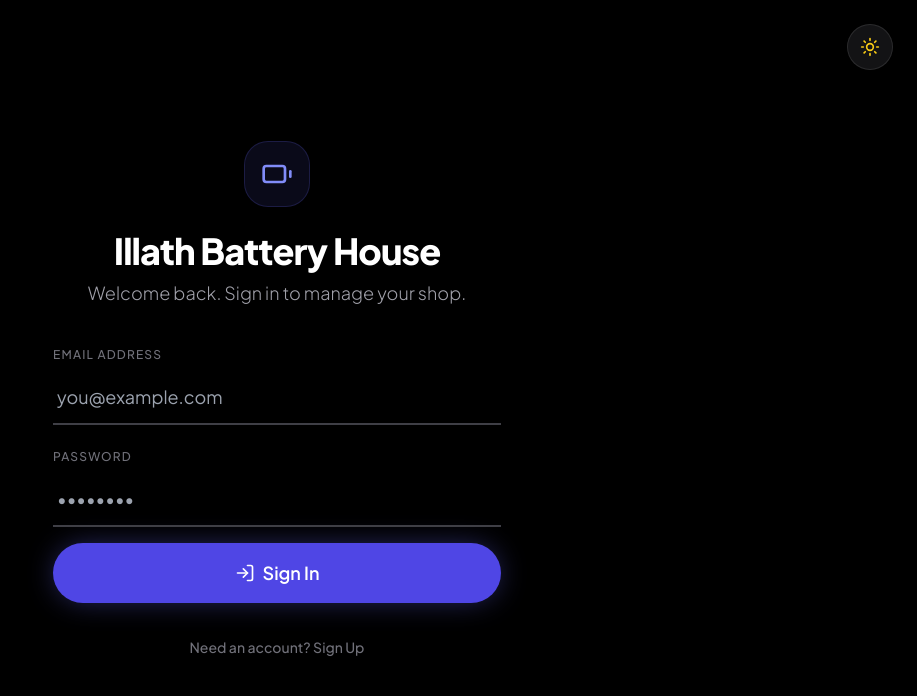
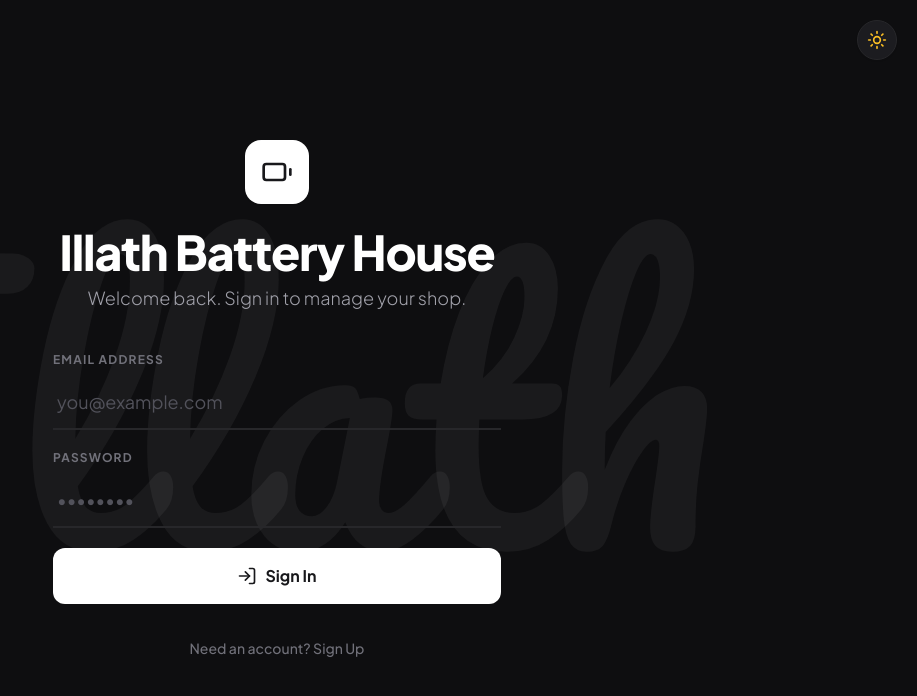
Before and after one commit to xCaptaiN09/illath-battery-crm, a React (Vite) app: page / in a window 1280 px wide. Shown: the top 696 px of the page, without its empty margins (363-1280 px from the left). Built offline with nearby package versions, Linux system fonts and the light colour scheme; no server answers.

Commit message:
ui: redesign login to match theme (accent button, watermark, chip)

```diff
--- a/src/components/Login.jsx
+++ b/src/components/Login.jsx
@@ -3,6 +3,10 @@ import { supabase } from "../supabaseClient";
 import { motion, AnimatePresence } from "framer-motion";
 import { Battery, UserPlus, LogIn, Sun, Moon } from "lucide-react";
 import { useTheme } from "../context/ThemeContext";
+
+// Login can't read the shop name from the DB (RLS blocks it until signed in),
+// so set the brand shown on this screen here. The first word becomes the watermark.
+const BRAND_NAME = "Illath Battery House";
 
 export default function Login() {
   const [email, setEmail] = useState("");
@@ -12,6 +16,8 @@ export default function Login() {
   const [mode, setMode] = useState("login");
   const [signupSuccess, setSignupSuccess] = useState(false);
   const { theme, toggleTheme } = useTheme();
+
+  const brandMark = BRAND_NAME.trim().split(/\s+/)[0] || "CRM";
 
   const handleSubmit = async (e) => {
     e.preventDefault();
@@ -37,16 +43,25 @@ export default function Login() {
   };
 
   return (
-    <div className="min-h-screen flex flex-col items-center justify-center p-4 transition-colors bg-gray-50 dark:bg-black">
-      {/* Theme Toggle */}
+    <div className="min-h-screen relative overflow-hidden flex flex-col items-center justify-center p-6 transition-colors bg-[var(--canvas)]">
+      {/* Faint brand-script watermark, centered behind everything */}
+      <span
+        aria-hidden="true"
+        className="brand-mark pointer-events-none select-none absolute left-1/2 top-1/2 -translate-x-1/2 -translate-y-1/2 z-0 whitespace-nowrap text-[34vw] md:text-[18rem] xl:text-[22rem] text-zinc-900/[0.04] dark:text-white/[0.05]"
+      >
+        {brandMark}
+      </span>
+
+      {/* Theme toggle — same floating circular chip as the dashboard */}
       <button
         onClick={toggleTheme}
-        className="absolute top-6 right-6 p-3 rounded-full bg-white dark:bg-zinc-800/50 backdrop-blur-md border border-black/5 dark:border-white/10"
+        aria-label="Toggle theme"
+        className="absolute top-5 right-5 z-20 w-10 h-10 rounded-full flex items-center justify-center bg-[var(--card)] border border-[var(--card-border)] shadow-sm text-zinc-900 dark:text-white transition-transform active:scale-95"
       >
         {theme === "dark" ? (
-          <Sun className="w-5 h-5 text-yellow-400" />
+          <Sun className="w-5 h-5 text-amber-400" />
         ) : (
-          <Moon className="w-5 h-5 text-zinc-900" />
+          <Moon className="w-5 h-5" />
         )}
       </button>
 
@@ -54,45 +69,53 @@ export default function Login() {
         initial={{ opacity: 0, y: 20 }}
         animate={{ opacity: 1, y: 0 }}
         transition={{ duration: 0.5 }}
-        className="w-full max-w-md flex flex-col items-center text-center"
+        className="relative z-10 w-full max-w-md flex flex-col items-center text-center"
       >
-        <div className="p-4 bg-indigo-500/10 rounded-3xl mb-6 border border-indigo-500/20">
-          <Battery className="w-8 h-8 text-indigo-600 dark:text-indigo-400" />
+        <div className="p-4 rounded-2xl mb-6 bg-zinc-900 dark:bg-white shadow-sm">
+          <Battery className="w-8 h-8 text-white dark:text-zinc-900" />
         </div>
 
-        <h1 className="text-4xl font-extrabold tracking-tight mb-2 text-zinc-900 dark:text-white">
-          Illath Battery House
+        <h1 className="text-4xl md:text-5xl font-extrabold tracking-tight mb-2 text-zinc-900 dark:text-white">
+          {BRAND_NAME}
         </h1>
-        <p className="text-lg text-zinc-500 dark:text-zinc-400 mb-10 font-light">
+        <p className="text-base md:text-lg text-zinc-500 dark:text-zinc-400 mb-10 font-light">
           {mode === "login"
             ? "Welcome back. Sign in to manage your shop."
             : "Create a worker account to get started."}
         </p>
 
-        <form onSubmit={handleSubmit} className="w-full space-y-4 text-left">
+        <form onSubmit={handleSubmit} className="w-full space-y-5 text-left">
           <div>
-            <label className="block text-xs text-zinc-500 mb-2 uppercase tracking-widest font-medium">
+            <label
+              htmlFor="email"
+              className="block text-xs text-zinc-400 dark:text-zinc-500 mb-2 uppercase tracking-widest font-bold"
+            >
               Email Address
             </label>
             <input
+              id="email"
               type="email"
               required
               value={email}
               onChange={(e) => setEmail(e.target.value)}
-              className="w-full bg-transparent border-b-2 border-zinc-300 dark:border-zinc-700 px-1 py-3 text-lg text-zinc-900 dark:text-white focus:border-indigo-500 focus:outline-none transition-colors"
+              className="w-full bg-transparent border-b-2 border-zinc-200 dark:border-zinc-800 px-1 py-3 text-lg text-zinc-900 dark:text-white placeholder:text-zinc-400 dark:placeholder:text-zinc-600 focus:border-zinc-900 dark:focus:border-white focus:outline-none transition-colors"
               placeholder="you@example.com"
             />
           </div>
-          <div className="pt-2">
-            <label className="block text-xs text-zinc-500 mb-2 uppercase tracking-widest font-medium">
+          <div>
+            <label
+              htmlFor="password"
+              className="block text-xs text-zinc-400 dark:text-zinc-500 mb-2 uppercase tracking-widest font-bold"
+            >
               Password
             </label>
             <input
+              id="password"
               type="password"
               required
               value={password}
               onChange={(e) => setPassword(e.target.value)}
-              className="w-full bg-transparent border-b-2 border-zinc-300 dark:border-zinc-700 px-1 py-3 text-lg text-zinc-900 dark:text-white focus:border-indigo-500 focus:outline-none transition-colors"
+              className="w-full bg-transparent border-b-2 border-zinc-200 dark:border-zinc-800 px-1 py-3 text-lg text-zinc-900 dark:text-white placeholder:text-zinc-400 dark:placeholder:text-zinc-600 focus:border-zinc-900 dark:focus:border-white focus:outline-none transition-colors"
               placeholder="••••••••"
             />
           </div>
@@ -103,7 +126,7 @@ export default function Login() {
                 initial={{ opacity: 0 }}
                 animate={{ opacity: 1 }}
                 exit={{ opacity: 0 }}
-                className="text-red-500 dark:text-red-400 text-sm bg-red-500/10 p-3 rounded-lg border border-red-500/20 mt-4"
+                className="text-red-500 dark:text-red-400 text-sm bg-red-500/10 p-3 rounded-xl border border-red-500/20"
               >
                 {error}
               </motion.p>
@@ -113,7 +136,7 @@ export default function Login() {
                 initial={{ opacity: 0 }}
                 animate={{ opacity: 1 }}
                 exit={{ opacity: 0 }}
-                className="text-green-500 dark:text-green-400 text-sm bg-green-500/10 p-3 rounded-lg border border-green-500/20 mt-4"
+                className="text-green-600 dark:text-green-400 text-sm bg-green-500/10 p-3 rounded-xl border border-green-500/20"
               >
                 Account created! Please ask the Admin to approve you, then sign
                 in.
@@ -125,7 +148,7 @@ export default function Login() {
             whileTap={{ scale: 0.98 }}
             type="submit"
             disabled={loading}
-            className="w-full bg-indigo-600 text-white font-semibold py-4 rounded-full mt-8 hover:bg-indigo-500 transition-colors flex items-center justify-center gap-2 text-lg shadow-[0_0_30px_-5px_rgba(99,102,241,0.5)]"
+            className="w-full bg-zinc-900 dark:bg-white text-white dark:text-zinc-900 font-bold py-4 rounded-xl mt-2 hover:opacity-90 transition-opacity flex items-center justify-center gap-2 text-base disabled:opacity-60 disabled:cursor-not-allowed"
           >
             {loading ? (
               "Please wait..."
@@ -148,7 +171,7 @@ export default function Login() {
               setError(null);
               setSignupSuccess(false);
             }}
-            className="text-sm text-zinc-500 hover:text-indigo-500 dark:hover:text-indigo-400 transition-colors font-medium"
+            className="text-sm text-zinc-500 hover:text-zinc-900 dark:hover:text-white transition-colors font-medium"
           >
             {mode === "login"
               ? "Need an account? Sign Up"
```
